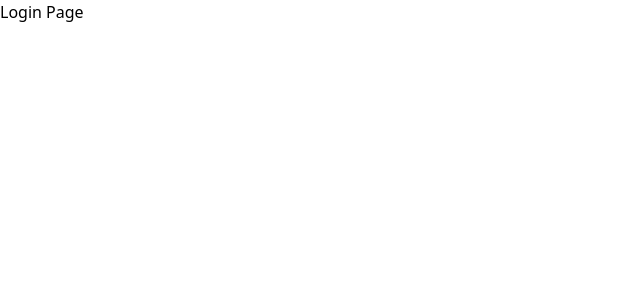
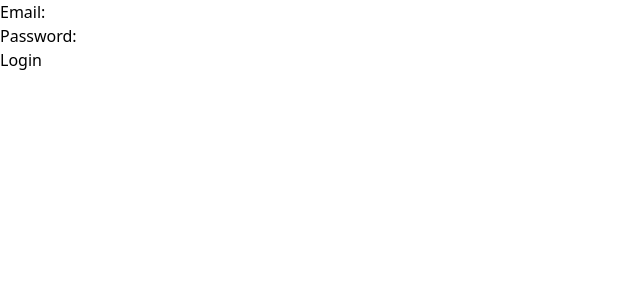
Before and after one commit to vamsigajula14/Progress-Tracker-Frontend, a React (Vite) app: page /login in a window 1280 px wide. Shown: the top 300 px of the page, without its empty margins (0-640 px from the left). Built offline with nearby package versions, Linux system fonts and the light colour scheme.

Commit message:
Login component completed without styling

```diff
--- a/package.json
+++ b/package.json
@@ -11,7 +11,7 @@
   },
   "dependencies": {
     "@tailwindcss/vite": "^4.1.13",
-    "axios": "^1.11.0",
+    "axios": "^1.12.2",
     "react": "^19.1.1",
     "react-dom": "^19.1.1",
     "react-router-dom": "^7.8.2"
--- a/src/App.jsx
+++ b/src/App.jsx
@@ -8,6 +8,7 @@ import {Projects} from './pages/Projects';
 import {ProjectDetails} from './pages/ProjectDetails';
 import {SignUp} from './pages/Signup';
 import { Layout } from './components/Layout';
+import {ProtectedRoute} from "./components/ProtectedRoute";
 
 
 function App() {
@@ -18,9 +19,9 @@ function App() {
             <Route path="/" element={<Layout />} />
             <Route path="/login" element={<Login />} />
             <Route path="/signup" element={<SignUp />} />
-            <Route path="/projects" element={<Projects />} />
-            <Route path="/projects/:id" element={<ProjectDetails />} />
-            <Route path="/dashboard" element={<Dashboard />} />
+            <Route path="/projects" element={<ProtectedRoute><Projects /></ProtectedRoute>} />
+            <Route path="/projects/:id" element={<ProtectedRoute><ProjectDetails /></ProtectedRoute>} />
+            <Route path="/dashboard" element={<ProtectedRoute><Dashboard /></ProtectedRoute>} />
         </Routes>
       </BrowserRouter>
   );
--- a/src/pages/Login.jsx
+++ b/src/pages/Login.jsx
@@ -1,3 +1,74 @@
-export function Login (){
-    return <div>Login Page</div>
+import { useState } from "react";
+import { useNavigate } from "react-router-dom";
+import axios from "axios";
+
+export function Login() {
+    const [email, setEmail] = useState("");
+    const [password, setPassword] = useState("");
+    const [loading, setLoading] = useState(false);
+    const navigate = useNavigate();
+
+    async function signIn(event) {
+        event.preventDefault();
+
+        if (email.trim().length === 0) {
+            alert("Email is empty");
+            return;
+        }
+        if (password.length < 6) {
+            alert("Password must be at least 6 characters");
+            return;
+        }
+
+        try {
+            setLoading(true);
+            const user = { email: email.trim(), password };
+            const res = await axios.post(
+                "https://progress-tracker-backend-hyf8.onrender.com/api/auth/login",
+                user
+            );
+
+            // Adjust based on your backend response structure
+            const token = res.data.token || res.data.user?.token;
+            if (token) {
+                localStorage.setItem("token", token);
+                navigate("/dashboard");
+            } else {
+                alert("No token received from server");
+            }
+        } catch (err) {
+            console.error("Login error:", err);
+            alert(err.response?.data?.message || "Login failed");
+        } finally {
+            setLoading(false);
+        }
+    }
+
+    return (
+        <div>
+            <form onSubmit={signIn}>
+                <div>
+                    <label htmlFor="email">Email:</label>
+                    <input
+                        type="email"
+                        id="email"
+                        value={email}
+                        onChange={e => setEmail(e.target.value)}
+                    />
+                </div>
+                <div>
+                    <label htmlFor="password">Password:</label>
+                    <input
+                        type="password"
+                        id="password"
+                        value={password}
+                        onChange={e => setPassword(e.target.value)}
+                    />
+                </div>
+                <button type="submit" disabled={loading}>
+                    {loading ? "Logging in..." : "Login"}
+                </button>
+            </form>
+        </div>
+    );
 }
```
Also changed, not shown: 1 other file (tests, documents, lock files or other folders).
